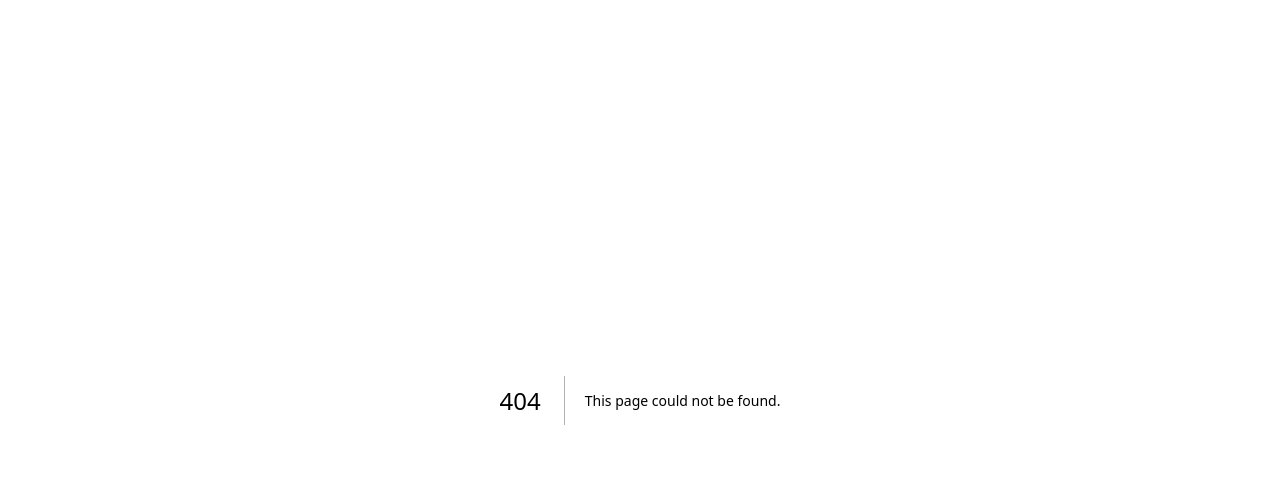
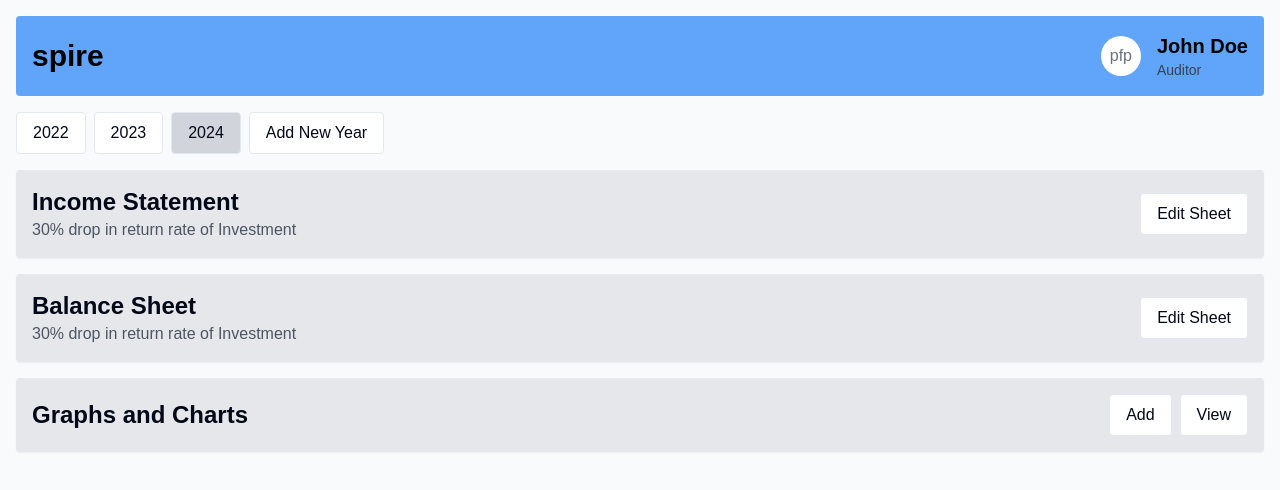
Before and after one commit to aspire-25/app, a Next.js app: page /auditor in a window 1280 px wide. Before the commit this address had no page. Shown: the top 490 px of the page. Built offline with nearby package versions, Linux system fonts and the light colour scheme.

Commit message:
added auditor landing page

```diff
--- /dev/null
+++ b/app/auditor/page.tsx
@@ -0,0 +1,61 @@
+import React, { useState } from "react";
+
+const Dashboard: React.FC = () => {
+  const [activeYear, setActiveYear] = useState<number>(2024);
+  const years = [2022, 2023, 2024];
+
+  return (
+    <div className="min-h-screen bg-gray-50 p-4">
+      <header className="flex justify-between items-center bg-blue-400 p-4 rounded">
+        <h1 className="text-3xl font-bold text-black">spire</h1>
+        <div className="flex items-center gap-4">
+          <div className="w-10 h-10 bg-white rounded-full flex items-center justify-center text-gray-500">pfp</div>
+          <div>
+            <h2 className="text-xl font-bold text-black">John Doe</h2>
+            <p className="text-sm text-gray-700">Auditor</p>
+          </div>
+        </div>
+      </header>
+
+      <div className="flex gap-2 mt-4">
+        {years.map((year) => (
+          <button
+            key={year}
+            onClick={() => setActiveYear(year)}
+            className={`px-4 py-2 border rounded ${
+              activeYear === year ? "bg-gray-300" : "bg-white"
+            }`}
+          >
+            {year}
+          </button>
+        ))}
+        <button className="px-4 py-2 border rounded bg-white">Add New Year</button>
+      </div>
+
+      <div className="mt-4 space-y-4">
+        {[
+          "Income Statement",
+          "Balance Sheet"
+        ].map((title) => (
+          <div key={title} className="bg-gray-200 p-4 rounded shadow-sm flex justify-between items-center">
+            <div>
+              <h3 className="text-2xl font-bold">{title}</h3>
+              <p className="text-gray-600">30% drop in return rate of Investment</p>
+            </div>
+            <button className="px-4 py-2 bg-white border rounded">Edit Sheet</button>
+          </div>
+        ))}
+      </div>
+
+      <div className="mt-4 bg-gray-200 p-4 rounded shadow-sm flex justify-between items-center">
+        <h3 className="text-2xl font-bold">Graphs and Charts</h3>
+        <div className="flex gap-2">
+          <button className="px-4 py-2 bg-white border rounded">Add</button>
+          <button className="px-4 py-2 bg-white border rounded">View</button>
+        </div>
+      </div>
+    </div>
+  );
+};
+
+export default Dashboard;
```
Also changed, not shown: package.json (+4 -4 lines), 1 other file (tests, documents, lock files or other folders).
